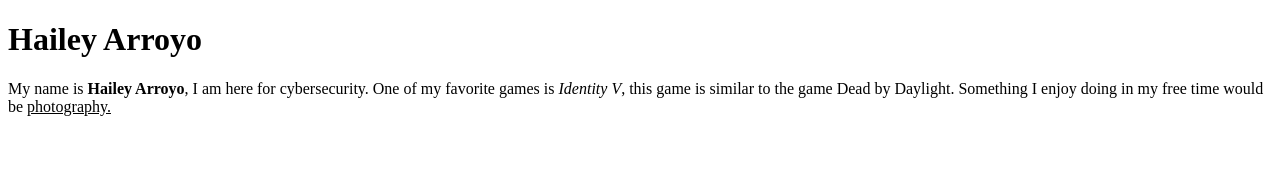
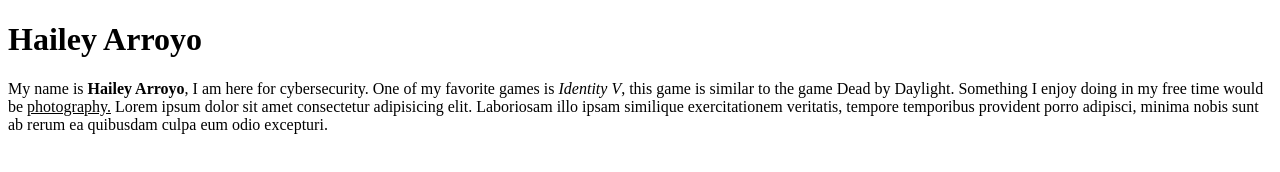
Before and after one commit to HaileyA-1/SEassignments, a plain HTML site: page w1/index.html in a window 1280 px wide. Drawn offline with Linux system fonts and the light colour scheme.

Commit message:
w1 assignment

```diff
--- a/w1/index.html
+++ b/w1/index.html
@@ -11,7 +11,7 @@
 
     <div>
         <h1>Hailey Arroyo</h1>
-        <p>My name is <strong>Hailey Arroyo</strong>, I am here for cybersecurity. One of my favorite games is <em>Identity V</em>, this game is similar to the game Dead by Daylight. Something I enjoy doing in my free time would be <u>photography.</u></p>
+        <p>My name is <strong>Hailey Arroyo</strong>, I am here for cybersecurity. One of my favorite games is <em>Identity V</em>, this game is similar to the game Dead by Daylight. Something I enjoy doing in my free time would be <u>photography.</u> Lorem ipsum dolor sit amet consectetur adipisicing elit. Laboriosam illo ipsam similique exercitationem veritatis, tempore temporibus provident porro adipisci, minima nobis sunt ab rerum ea quibusdam culpa eum odio excepturi.</p>
     </div>
 
 </body>
```
